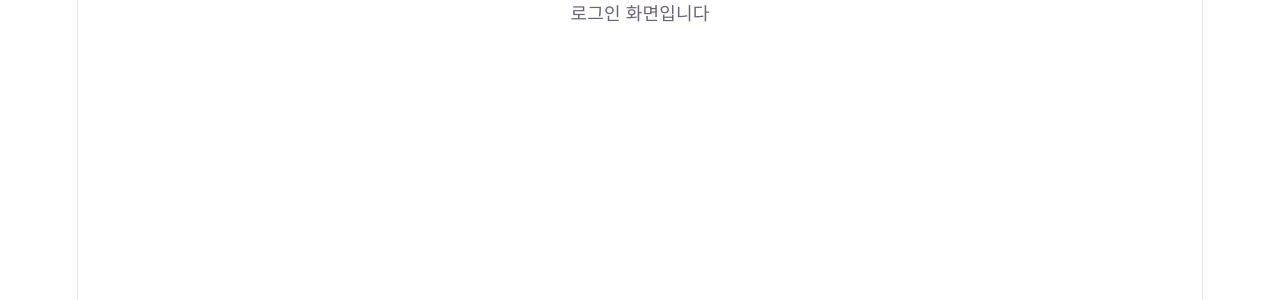
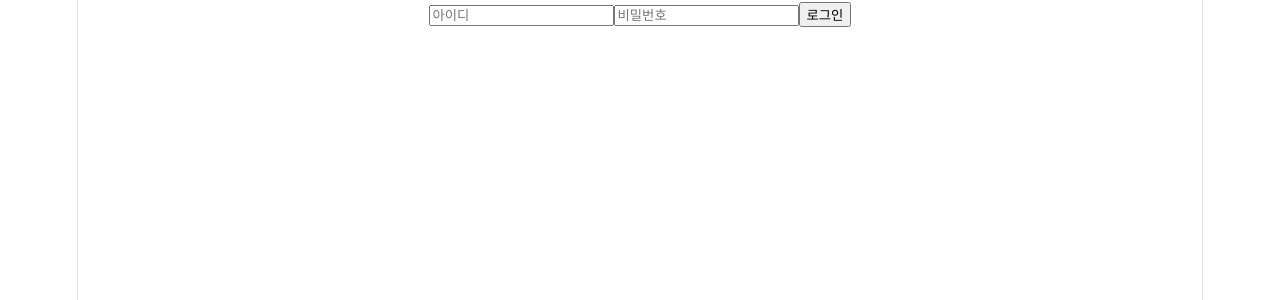
Before and after one commit to harwoon/mollip, a React app in the folder frontend/: page / in a window 1280 px wide. Shown: the top 300 px of the page. Built offline with nearby package versions, Linux system fonts and the light colour scheme; the HTML template or start-up script is replaced by a standard one.

Commit message:
로그인 UI 연결 완료

```diff
--- /dev/null
+++ b/frontend/src/features/auth/api/auth.js
@@ -0,0 +1,16 @@
+
+export async function loginUser(userId, userPw) {
+
+    const API_URL = import.meta.env.VITE_LOCAL_API_URL
+
+    const response = await fetch(`${API_URL}/auth/login`, {
+        method: "POST",
+        headers: { "Content-Type": "application/json" },
+        body: JSON.stringify({ userId, userPw }),
+    })
+
+    const data = await response.json()
+    if (!response.ok) throw new Error(data.message);
+
+    return data
+}
--- /dev/null
+++ b/frontend/src/features/auth/components/LoginForm.jsx
@@ -0,0 +1,36 @@
+import { useState } from "react"
+import { loginUser } from "../api/auth"
+
+export default function LoginForm() {
+  const [userId, setUserId] = useState("")
+  const [userPw, setUserPw] = useState("")
+
+  const handleSubmit = async (e) => {
+    e.preventDefault()
+    try {
+      const result = await loginUser(userId, userPw);
+      console.log("로그인 성공!", result);
+
+    } catch (error) {
+      alert("로그인 실패: " + error.message)
+    }
+  }
+
+  return (
+    <form onSubmit={handleSubmit}>
+      <input
+        type="text"
+        value={userId}
+        onChange={(e) => setUserId(e.target.value)}
+        placeholder="아이디"
+      />
+      <input
+        type="userPw"
+        value={userPw}
+        onChange={(e) => setUserPw(e.target.value)}
+        placeholder="비밀번호"
+      />
+      <button type="submit">로그인</button>
+    </form>
+  )
+}
--- a/frontend/src/pages/LoginPage.jsx
+++ b/frontend/src/pages/LoginPage.jsx
@@ -1,3 +1,9 @@
+import LoginForm from "../features/auth/components/LoginForm"
+
 export default function LoginPage() {
-  return <div>로그인 화면입니다</div>
+    return (
+        <>
+            <LoginForm />
+        </>
+    )
 }
```
Also changed, not shown: 1 other file (tests, documents, lock files or other folders).
